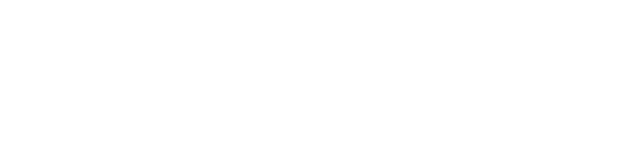
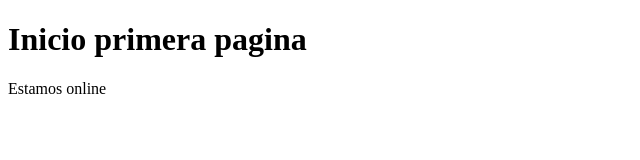
Before and after one commit to DavAr05/PAGWEB, a plain HTML site: page index.html in a window 1280 px wide. Shown: the whole page, without its empty margins (0-640 px from the left). Drawn offline with Linux system fonts and the light colour scheme.

Commit message:
Agregado Contenido

```diff
--- a/index.html
+++ b/index.html
@@ -6,6 +6,7 @@
 	<title>Titulo de mi pagina</title>
 </head>
 <body>
-
+	<h1>Inicio primera pagina</h1>
+	<p>Estamos online</p>
 </body>
 </html>
```
